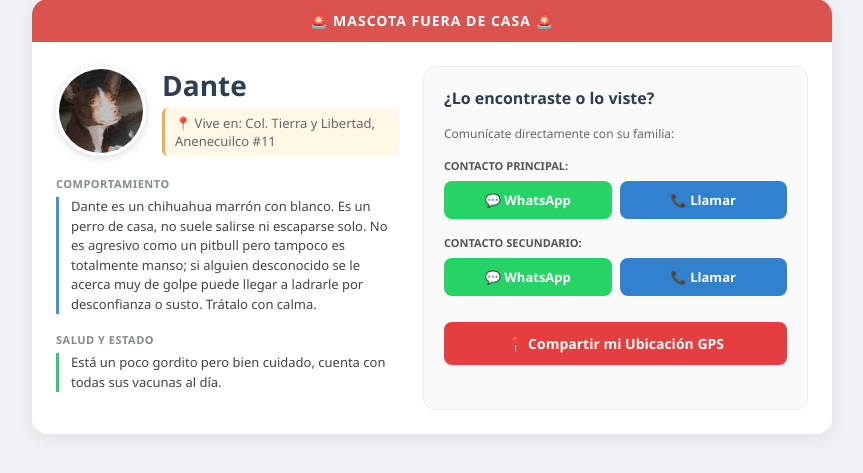
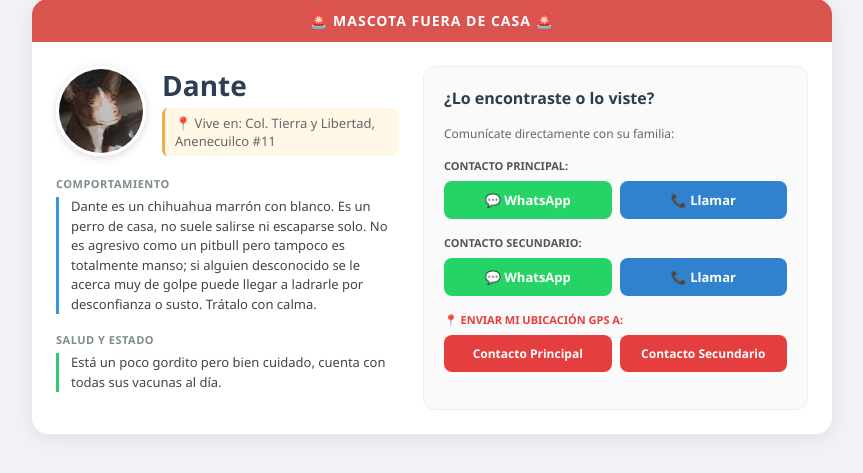
Before and after one commit to aby-fierro/perfil-dante, a FastAPI app: page /p/dante in a window 1280 px wide. Shown: the part 21-494 px from the top of the page, without its empty margins (208-1071 px from the left). Run offline with FastAPI, Linux system fonts and the light colour scheme.

Commit message:
Fix: Quitar alerta molesta e incluir botones de seleccion de contacto para GPS

```diff
--- a/app/templates/dante.html
+++ b/app/templates/dante.html
@@ -27,7 +27,8 @@
         .btn:hover { opacity: 0.9; }
         .btn-ws { background-color: #25D366; color: white; }
         .btn-call { background-color: #3182ce; color: white; }
-        .btn-geo { background-color: #e53e3e; color: white; width: 100%; padding: 12px; margin-top: 10px; font-size: 14px; }
+        .btn-geo { background-color: #e53e3e; color: white; width: 100%; padding: 10px; font-size: 12px; }
+        .geo-title { font-size: 11px; font-weight: 700; color: #e53e3e; text-transform: uppercase; margin-top: 15px; margin-bottom: 8px; display: block; }
     </style>
 </head>
 <body>
@@ -76,7 +77,12 @@
                     </div>
                 </div>
 
-                <button onclick="enviarUbicacion('526272792334')" class="btn btn-geo">📍 Compartir mi Ubicación GPS</button>
+                <!-- OPCIONES DE UBICACION GPS -->
+                <span class="geo-title">📍 ENVIAR MI UBICACIÓN GPS A:</span>
+                <div class="btn-row">
+                    <button onclick="enviarUbicacion('526272792334')" class="btn btn-geo">Contacto Principal</button>
+                    <button onclick="enviarUbicacion('526271310481')" class="btn btn-geo">Contacto Secundario</button>
+                </div>
             </div>
         </div>
     </div>
@@ -87,7 +93,7 @@
                 alert("Tu dispositivo no soporta geolocalización.");
                 return;
             }
-            alert("Obteniendo ubicación GPS... Por favor permite el acceso cuando el navegador te lo solicite.");
+
             navigator.geolocation.getCurrentPosition(
                 function(position) {
                     var lat = position.coords.latitude;
@@ -97,9 +103,9 @@
                     window.location.href = "https://wa.me/" + telefono + "?text=" + mensaje;
                 },
                 function(error) {
-                    alert("No se pudo obtener la ubicación GPS. Verifica que tengas el GPS activado en tu teléfono.");
+                    alert("No se pudo obtener la ubicación GPS. Verifica tener activada la ubicación en tu dispositivo.");
                 },
-                { enableHighAccuracy: true, timeout: 10000 }
+                { enableHighAccuracy: true, timeout: 10000, maximumAge: 0 }
             );
         }
     </script>
```
